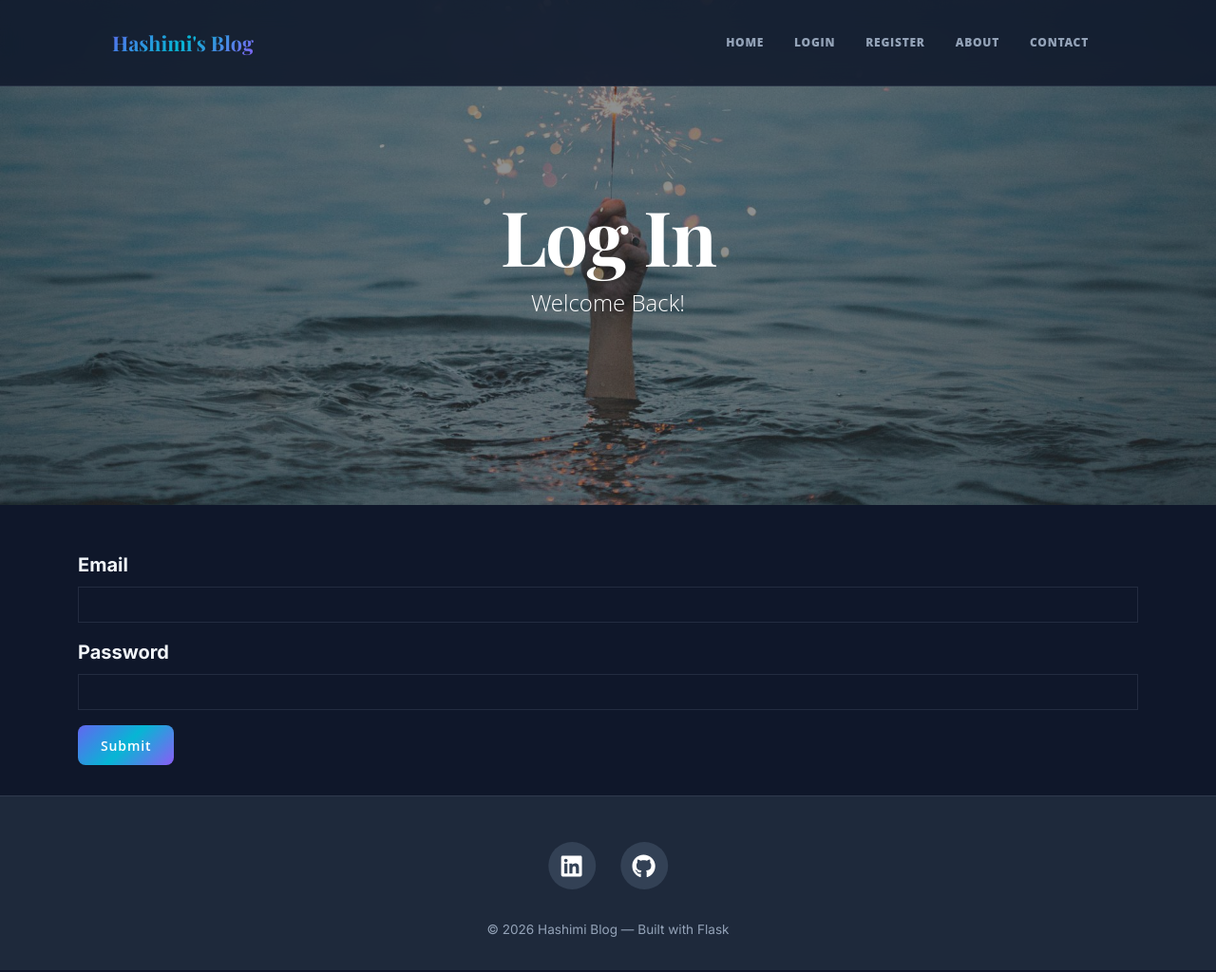
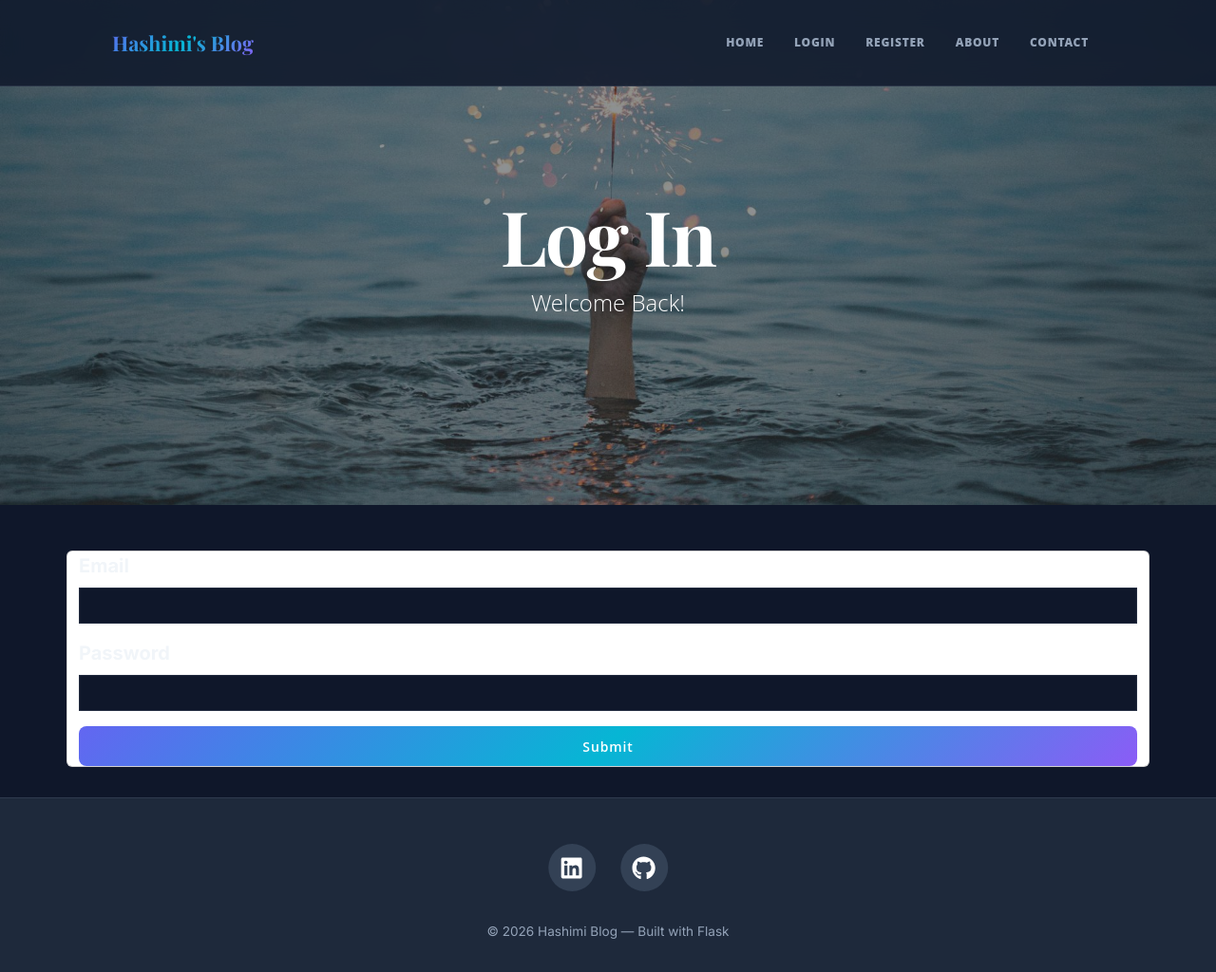
Before and after one commit to engineerhashimi9/my-blog, a Flask app: page /login in a window 1280 px wide. Shown: the whole page at 95% size. Run offline with Flask 3, Linux system fonts and the light colour scheme; some libraries are stand-ins or nearby versions.

Commit message:
style: enhance form styling in login template

```diff
--- a/templates/login.html
+++ b/templates/login.html
@@ -28,7 +28,7 @@ include "header.html" %}
           <p>{{error}}</p>
           {% endfor %}
         </div>
-        <form action="{{url_for('login')}}" method="post">
+        <form class="form card" action="{{url_for('login')}}" method="post">
           {%from 'bootstrap5/form.html' import render_form%}
           {{render_form(form)}}
         </form>
```
